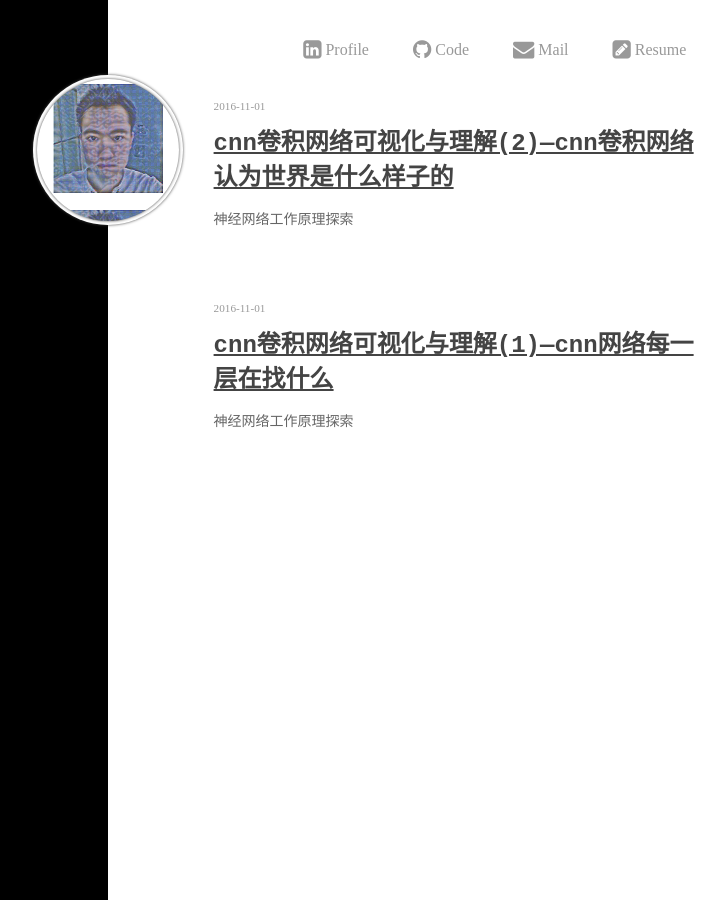
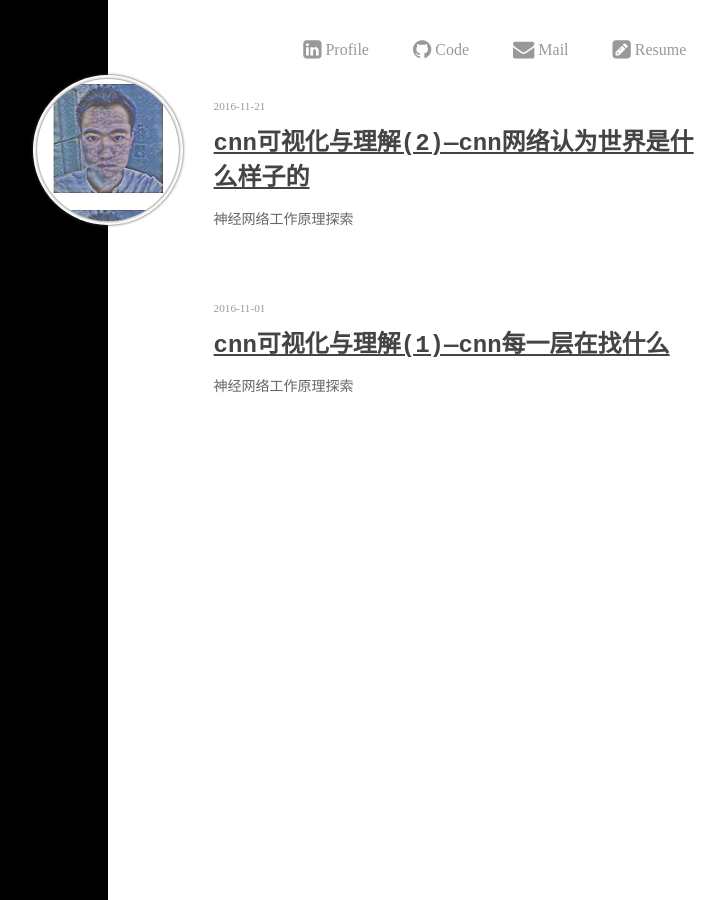
Before and after one commit to andrewhuman/andrewhuman.github.io, a Jekyll site: the page built from index.html, in a window 1280 px wide. Shown: the whole page, without its empty margins (276-1001 px from the left). Built offline with Jekyll 4.4.1, drawn with Linux system fonts in a browser that asks for light colours; the list of posts is cut into pages by our own code.

Commit message:
modify first

```diff
--- a/_posts/python/2016-11-01-cnn-hidden-layout_search.md
+++ b/_posts/python/2016-11-01-cnn-hidden-layout_search.md
@@ -1,7 +1,7 @@
 ---
 published: true
 layout: post
-title: cnn卷积网络可视化与理解(1)—cnn网络每一层在找什么
+title: cnn可视化与理解(1)—cnn每一层在找什么
 description: 神经网络工作原理探索
 ---
 
@@ -53,4 +53,4 @@ description: 神经网络工作原理探索
 
 
 ## 3. 总结
-这些激活是CNN自己学会的，或者说当我们定义相应loss函数,并用反向传播倒逼其收敛时，cnn每一层的filter会不断调整自己，直到它具有上述能力。<br>从这里我们也可以想象出过拟合的现象，那就是若过拟合则每层的激活对训练集来说更精准，但适应性也更差.<br>这是对网络单层的探索，为了解开黑盒，还有很多其他的方法，在下一篇文章中会用实际代码展示这些方法.
+这些激活是CNN自己学会的，或者说当我们定义相应loss函数,并用反向传播倒逼其收敛时，cnn每一层的filter会不断调整自己，直到它具有上述能力。<br>从这里我们也可以想象出过拟合的现象，那就是若过拟合则每层的激活对训练集来说更精准，但适应性也更差.<br>这是对网络单层的探索，为了解开黑盒，还有很多其他的方法，在[下一篇文章](https://andrewhuman.github.io/cnn-work-principle-code-implement)中会用实际代码展示这些方法.
--- a/_posts/python/2016-11-01-cnn-work-principle-code-implement.md
+++ b/_posts/python/2016-11-21-cnn-work-principle-code-implement.md
@@ -1,12 +1,12 @@
 ---
 published: true
 layout: post
-title: cnn卷积网络可视化与理解(2)—cnn卷积网络认为世界是什么样子的
+title: cnn可视化与理解(2)—cnn网络认为世界是什么样子的
 description: 神经网络工作原理探索
 ---
 
 ## 前言
-在上一篇[cnn卷积网络每一层是怎么工作的](https://andrewhuman.github.io/cnn-hidden-layout_search)中我们看了cnn每一层在找什么，除此之外还有几张方法帮助我们更好理解网络，包括网络对图像的哪一部分反应更大,你训练出来的网络所认为的人或者其他是什么样子的等。<br>本文是在cs321n练习NetworkVisualization基础上的讲解,更多内容可以看[CS231N](http://cs231n.stanford.edu/slides/2017/cs231n_2017_lecture12.pdf)和git上的代码实现
+在上一篇[cnn卷积网络每一层是怎么工作的](https://andrewhuman.github.io/cnn-hidden-layout_search)中我们看了cnn每一层在找什么，除此之外还有几种方法可以帮助我们更好的理解网络，包括网络对图像的哪部分更敏感,你训练出来的网络所认为的人或者其他事物是什么样子的等。<br>本文是在cs321n练习NetworkVisualization基础上的讲解,更多内容可以看[CS231N](http://cs231n.stanford.edu/slides/2017/cs231n_2017_lecture12.pdf)和git上的代码实现
 ## 网络模型
 网络模型使用[SqueezeNet](https://arxiv.org/pdf/1602.07360.pdf),作者是UC Berkeley等人,它的架构如下图:
 ![squeezenet](../images/squeestnet_architect.png)
```
Also changed, not shown: other parts of _posts/python/2016-11-01-cnn-hidden-layout_search.md (+1 -1 lines), 4 other files.
